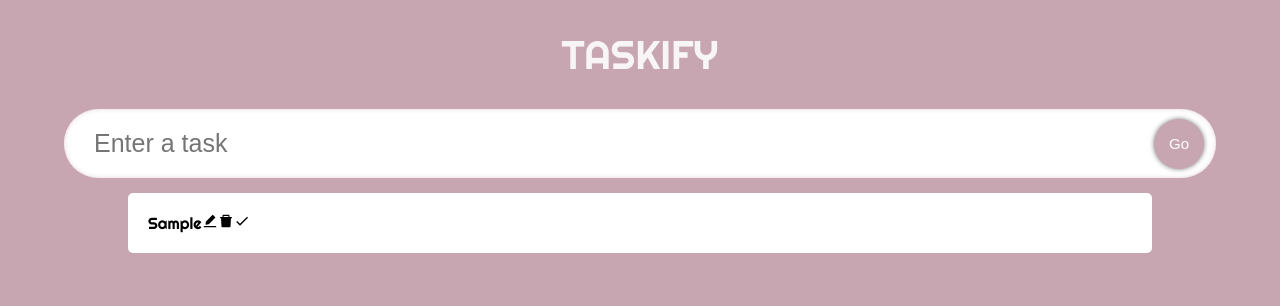
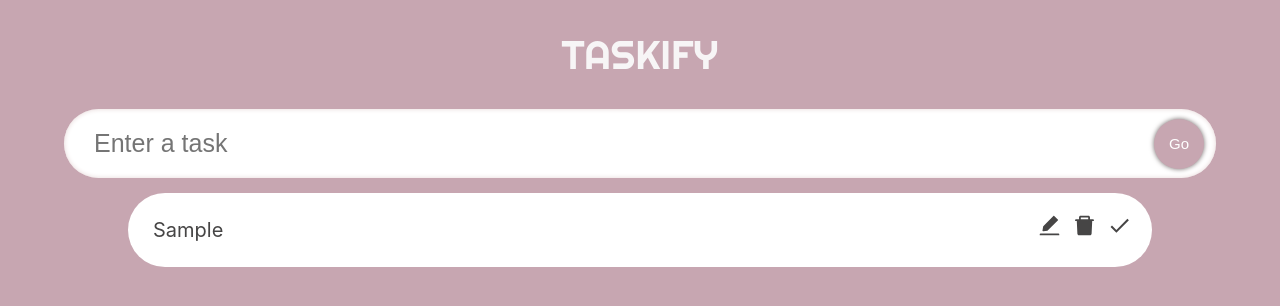
Before and after one commit to lsgarwood/FCC_React_TS_course, a React (Create React App) app: page / in a window 1280 px wide. Both pictures are taken after typing "Sample" into the empty fields and a click on the button "Go". Shown: the top 306 px of the page. Built offline with nearby package versions, Linux system fonts and the light colour scheme.

Commit message:
feat: styling and single todo feature

```diff
--- a/src/App.css
+++ b/src/App.css
@@ -7,7 +7,6 @@
   flex-direction: column;
   align-items: center;
   background-color:rgb(199, 166, 177);
-  font-family: "Righteous", cursive;
 }
 
 .heading {
@@ -17,6 +16,7 @@
   color: rgb(247, 245, 246);
   z-index: 1;
   text-align: center;
+  font-family: "Righteous", cursive;
 }
 
 @media (max-width: 800px) {
--- a/src/components/SingleTodo.tsx
+++ b/src/components/SingleTodo.tsx
@@ -1,21 +1,70 @@
-import React from 'react'
+import React, { useEffect, useRef, useState } from 'react'
 import { SingleTodoProps } from '../model'
 import { AiFillDelete, AiFillEdit } from "react-icons/ai";
 import {  MdDone } from "react-icons/md";
 import "./styles.css";
+import TodoList from './TodoList';
+import { getTextOfJSDocComment } from 'typescript';
 
 const SingleTodo: React.FC<SingleTodoProps> = ({ todo, todos, setTodos }) => {
+
+    const [edit, setEdit] = useState<boolean>(false);
+    const [editTodo, setEditTodo] = useState<string>(todo.todo);
+
+    const handleEdit = (e: React.FormEvent, id: number) => {
+        e.preventDefault();
+
+        setTodos(
+            todos.map((todo) =>
+                todo.id === id ? { ...todo, todo:editTodo } : todo ));
+            setEdit(false);
+    }
+
+    const handleDelete = (id: number) => {
+        setTodos(todos.filter((todo) => todo.id !== id));
+    }
+
+    const handleDone = (id: number) => {
+        setTodos(
+            todos.map((todo) =>
+                todo.id === id ? { ...todo,isDone: ! todo.isDone } : todo
+            )
+        );
+    }
+
+    const inputRef = useRef<HTMLInputElement>(null);
+
+    useEffect(() => {
+        inputRef.current?.focus();
+    }, [edit]);
+
   return (
-    <form action="" className="todos_single">
-        <span className="todos_single--text"> {todo.todo} </span>
+    <form className="todos_single" onSubmit={(e) => handleEdit(e, todo.id)}>
+        {edit ? (
+            <input
+                ref={inputRef}
+                value={editTodo}
+                onChange={(e) => setEditTodo(e.target.value)}
+                className="todos_single--text" />
+        ) : todo.isDone ? (
+            <s className="todos_single--text"> {todo.todo} </s>
+        ) : (
+            <span className="todos_single--text"> {todo.todo} </span>
+        )}
+
         <div>
-            <span className="icon">
-                <AiFillEdit/>
+            <span
+                className="icon"
+                onClick={() => {
+                    if(!edit && !todo.isDone) {
+                        setEdit(!edit)
+                    }}}>
+                    <AiFillEdit/>
             </span>
-            <span className="icon">
+            <span className="icon" onClick={() => handleDelete(todo.id) }>
                 <AiFillDelete/>
             </span>
-            <span className="icon">
+            <span className="icon" onClick={() => handleDone(todo.id)}>
                 <MdDone/>
             </span>
         </div>
--- a/src/components/styles.css
+++ b/src/components/styles.css
@@ -32,7 +32,7 @@
     background-color: rgb(199, 166, 177);
     color: white;
     transition: 0.2s all;
-    box-shadow: 0 0 5px rgb(122, 122, 122);
+    box-shadow: 0 0 5px rgb(112, 103, 103);
 }
 
 .input_submit:hover {
@@ -41,7 +41,7 @@
 
 .input_submit:active {
     transform: scale(0.8);
-    box-shadow: 0 0 5px rgb(122, 122, 122);
+    box-shadow: 0 0 5px rgb(112, 103, 103);
 }
 
 .todos {
@@ -52,8 +52,23 @@
 
 .todos_single {
     display: flex;
-    border-radius: 5px;
+    border-radius: 50px;
     padding: 20px;
     margin-top: 15px;
     background-color: white;
+    color: rgb(70, 69, 69);
 }
+
+.todos_single--text {
+    flex: 1;
+    padding: 5px;
+    border: none;
+    outline: none;
+    font-size: 20px;
+}
+
+.icon {
+    margin-left: 10px;
+    font-size: 25px;
+    cursor: pointer;
+}
```
